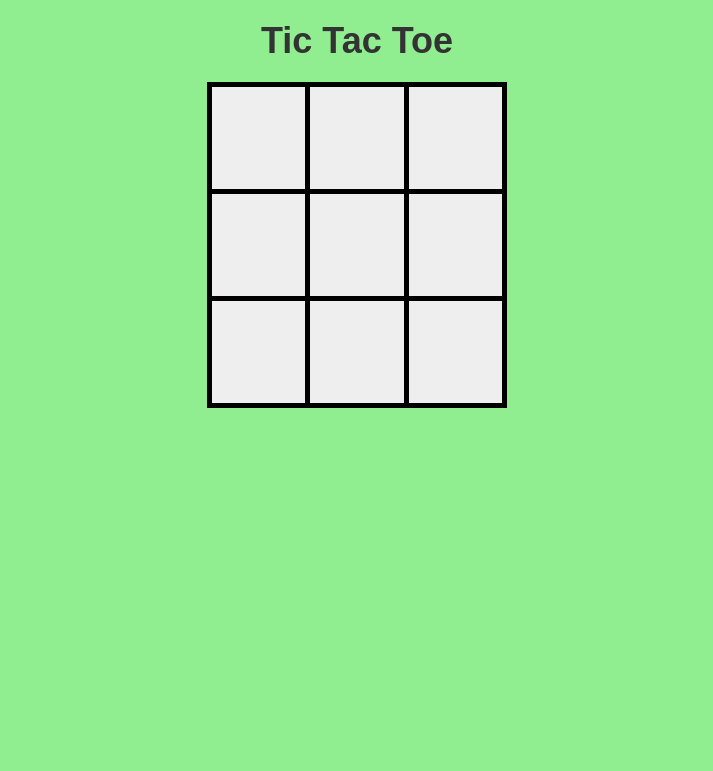
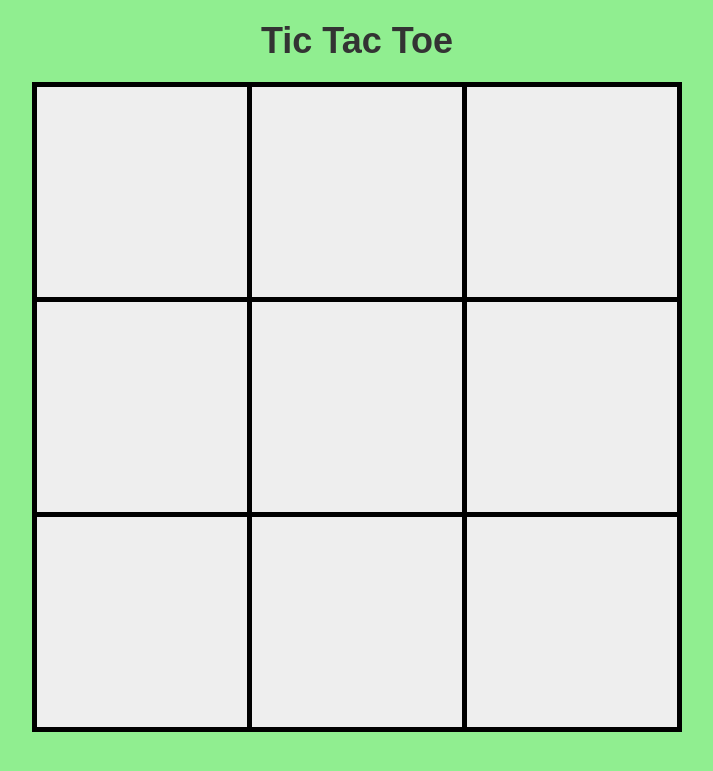
Before and after one commit to pixelperfect02/TicTacToe, a Django app: page /tictactoe/board/ in a window 1280 px wide. Shown: the top 771 px of the page, without its empty margins (283-996 px from the left). Run offline with Django 4.2, Linux system fonts and the light colour scheme; data that the repository does not hold is empty.

Commit message:
change board size for better view

```diff
--- a/tictactoeproject/tictactoeapp/templates/tictactoeapp/game_board.html
+++ b/tictactoeproject/tictactoeapp/templates/tictactoeapp/game_board.html
@@ -17,8 +17,8 @@
             color: #333; /* Header text color */
         }
         table {
-            width: 300px;
-            height: 300px;
+            width: 650px;
+            height: 650px;
             margin: 0 auto;
             border-collapse: collapse;
             background-color: #fff; /* Background color for the board */
```
